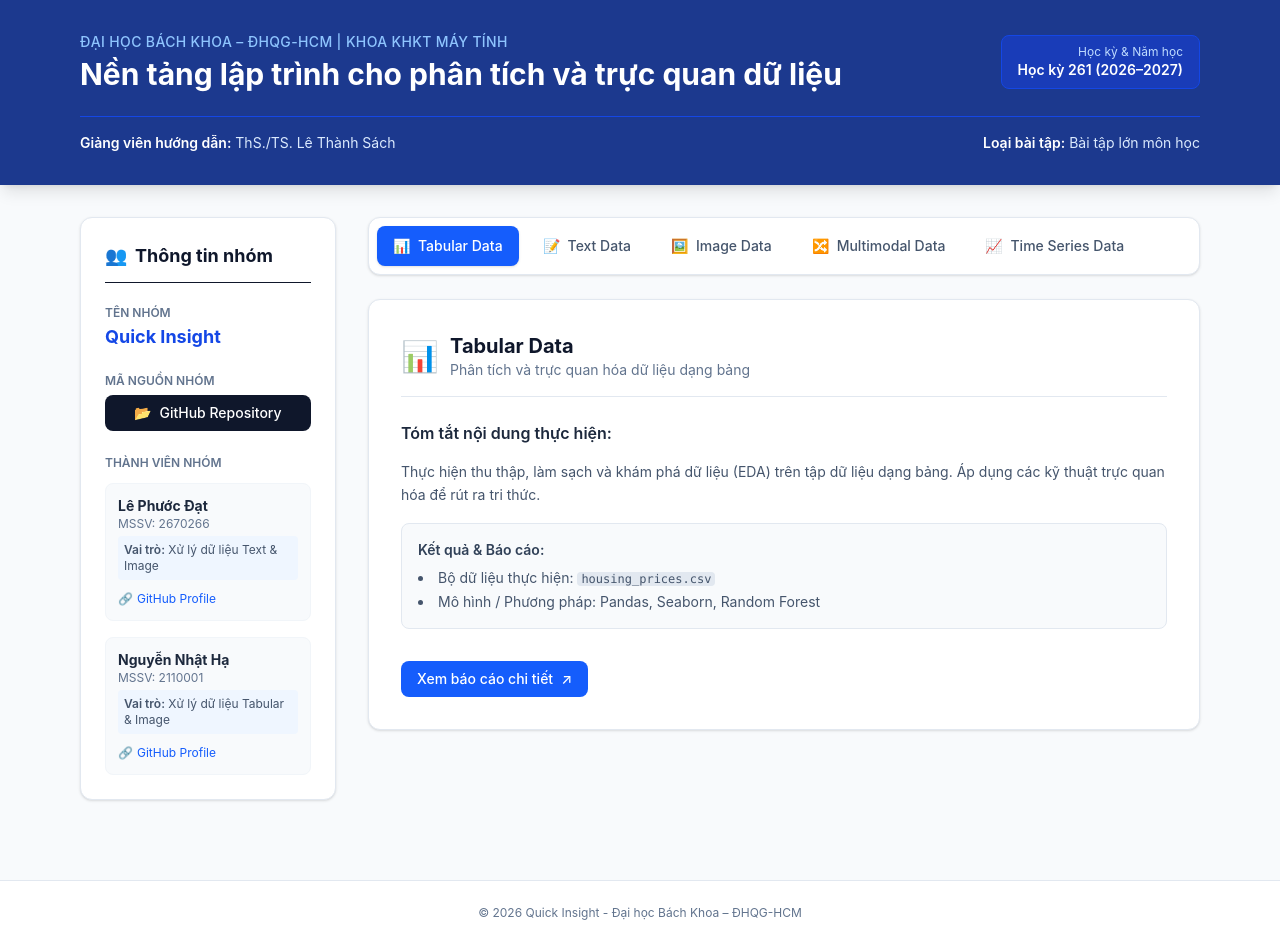
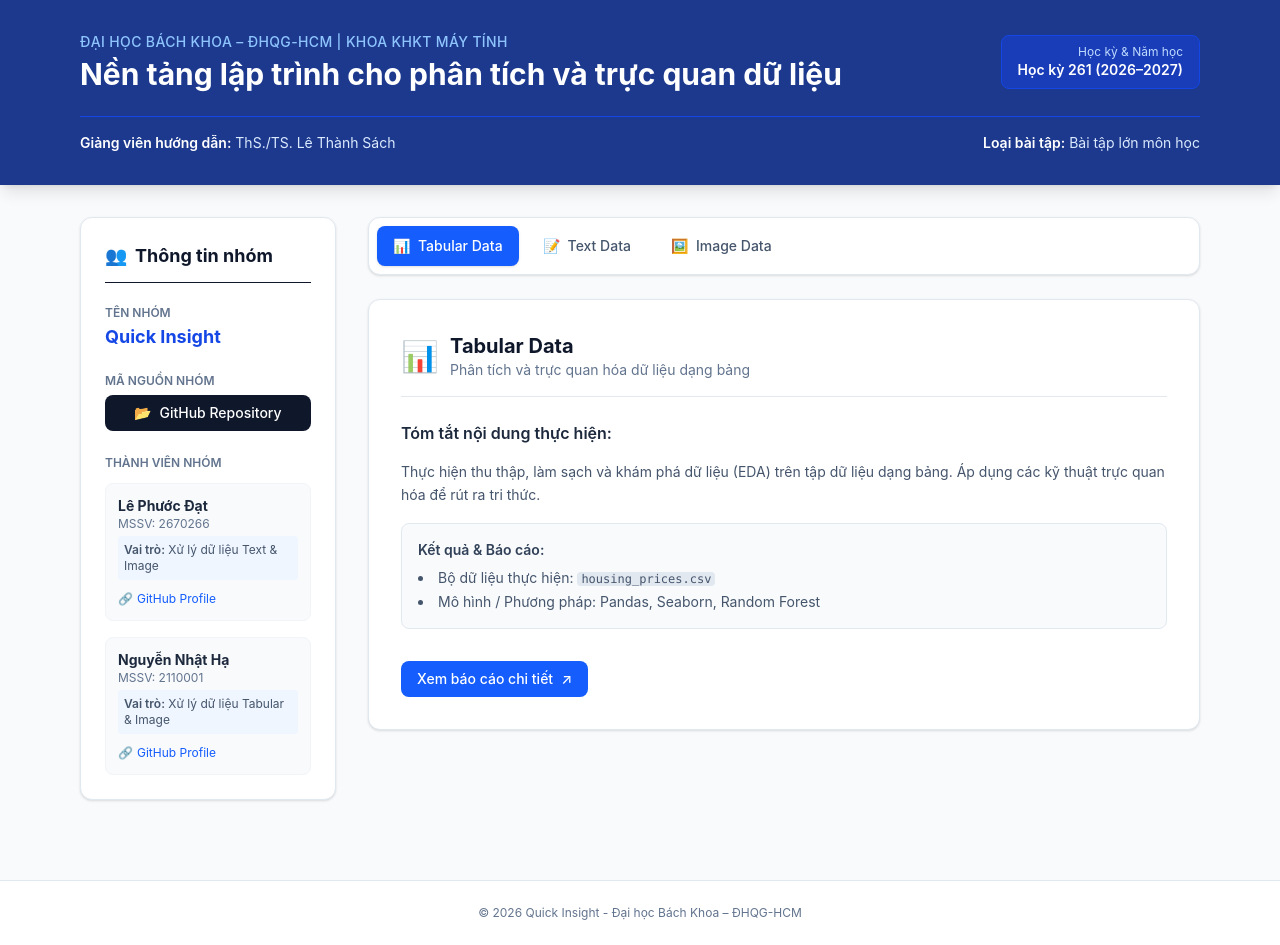
Before and after one commit to datdat1234/PFDAV-quick-insight, a Vue app: page / in a window 1280 px wide. Built offline with nearby package versions, Linux system fonts and the light colour scheme.

Commit message:
Change content

```diff
--- a/src/App.vue
+++ b/src/App.vue
@@ -216,26 +216,6 @@ const subProjects = ref([
     dataset: 'custom_image_folder/',
     method: 'OpenCV, PyTorch, CNN',
     link: '#'
-  },
-  {
-    id: 'multimodal',
-    title: 'Multimodal Data',
-    icon: '🔀',
-    description: 'Kết hợp đa phương thức (Text + Image / Tabular)',
-    details: 'Kết hợp thông tin từ nhiều nguồn dữ liệu khác nhau để xây dựng mô hình phân tích toàn diện.',
-    dataset: 'ecommerce_products (Text + Image)',
-    method: 'CLIP, Late Fusion',
-    link: '#'
-  },
-  {
-    id: 'timeseries',
-    title: 'Time Series Data',
-    icon: '📈',
-    description: 'Phân tích và dự báo dữ liệu chuỗi thời gian',
-    details: 'Phân tích xu hướng (Trend), tính mùa vụ (Seasonality) và dự báo các giá trị trong tương lai.',
-    dataset: 'stock_prices.csv',
-    method: 'ARIMA, Prophet, LSTM',
-    link: '#'
   }
 ])
 </script>
```
